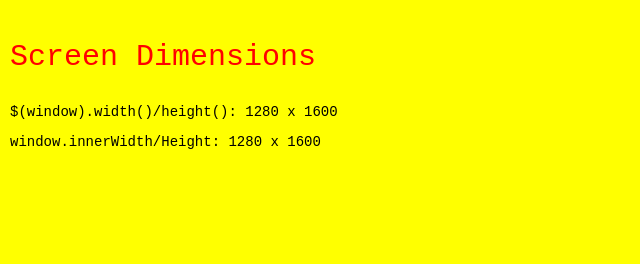
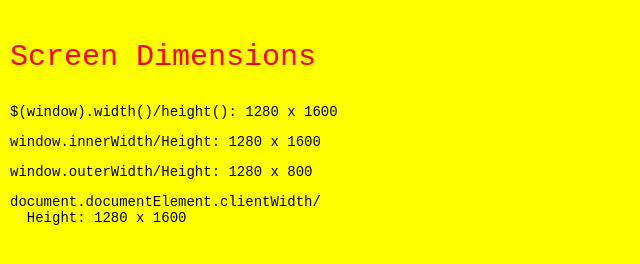
Before and after one commit to geotheory/screendim, a plain HTML site: page index.html in a window 1280 px wide. Shown: the top 264 px of the page, without its empty margins (0-640 px from the left). Drawn offline with nearby package versions, Linux system fonts and the light colour scheme.

Commit message:
add methods

```diff
--- a/index.html
+++ b/index.html
@@ -21,8 +21,11 @@
   <div id="top">
     <pre id="title" style='font-size: 30px;'>Screen Dimensions</pre>
     <pre id="report1" class='rep'></pre>
-    <pre id="report2" class='rep'></pre><br />
+    <pre id="report2" class='rep'></pre>
+    <pre id="report4" class='rep'></pre>
+    <pre id="report5" class='rep'></pre><br />
     <pre id="report3" class='rep'></pre>
+
   </div>
   <div id='middle' class='pageHeight'></div>
   <div id='bottom' class='pageHeight'></div>
@@ -39,8 +42,13 @@ function bottomAlert() {
 function screensize() {
   var rep1 = $(window).width() + ' x ' + $(window).height();
   var rep2 = window.innerWidth + ' x ' + window.innerHeight;
+  var rep4 = window.outerWidth + ' x ' + window.outerHeight;
+  var rep5 = document.documentElement.clientWidth + ' x ' + document.documentElement.clientHeight;
   document.getElementById('report1').innerHTML = '$(window).width()/height(): ' + rep1;
   document.getElementById('report2').innerHTML = 'window.innerWidth/Height: ' + rep2;
+  document.getElementById('report4').innerHTML = 'window.outerWidth/Height: ' + rep4;
+  document.getElementById('report5').innerHTML = 'document.documentElement.clientWidth/\n\
+  Height: ' + rep5;
 
   $('#title').toggleClass('flash'); // flash title colour to show function working
   $('.pageHeight').width(window.innerWidth + 'px');
```
